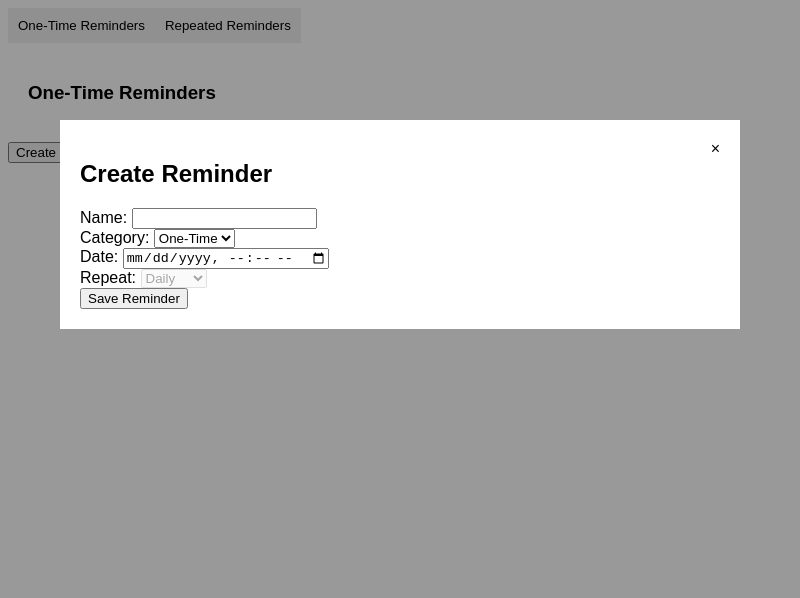
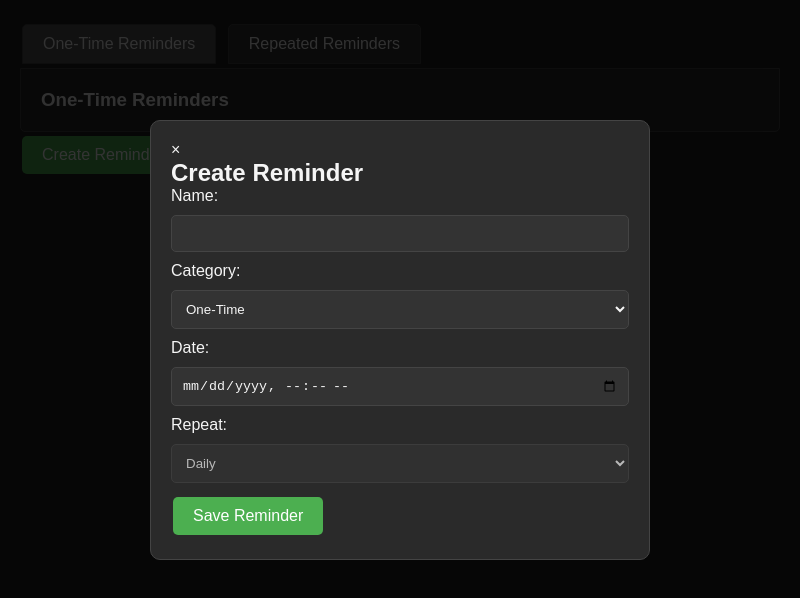
Before and after one commit to Victiniiiii/SushiReminder-Legacy, an Electron app: page index.html in a window 800 px wide. Both pictures are taken after a click on the button "Create Reminder". Drawn offline with Linux system fonts and the light colour scheme; no server answers.

Commit message:
some css

```diff
--- a/style.css
+++ b/style.css
@@ -1,29 +1,100 @@
+/* Basic reset */
+* {
+    margin: 0;
+    padding: 0;
+    box-sizing: border-box;
+}
+
+/* Dark mode background and text colors */
 body {
     font-family: Arial, sans-serif;
+    background-color: #1e1e1e;
+    color: #f5f5f5;
+    padding: 20px;
 }
 
-.tabs {
-	display: flex;
+/* Container styles */
+.container {
+    max-width: 1200px;
+    margin: 0 auto;
 }
 
+/* Header */
+header {
+    text-align: center;
+    margin-bottom: 20px;
+}
+
+header h1 {
+    font-size: 2.5em;
+    color: #dcdcdc;
+}
+
+/* Tabs */
 .tab-button {
-	padding: 10px;
+    background-color: #333;
+    border: 1px solid #444;
+    color: #f5f5f5;
+    padding: 10px 20px;
     cursor: pointer;
-	background-color: #f1f1f1;
-	border: none;
-	outline: none;
+    border-radius: 5px 5px 0 0;
+    margin-right: 5px;
+}
+
+.tab-button.active {
+    background-color: #555;
 }
 
 .tab-content {
     display: none;
     padding: 20px;
+    background-color: #2a2a2a;
+    border: 1px solid #444;
+    border-radius: 0 0 5px 5px;
 }
 
-.tab-content.active {
-	display: block;
+/* Reminders */
+.reminder {
+    background-color: #333;
+    border: 1px solid #444;
+    border-radius: 5px;
+    padding: 10px;
+    margin: 10px 0;
 }
 
-.modal {
+.reminder:nth-child(odd) {
+    background-color: #2a2a2a;
+}
+
+/* Buttons */
+button {
+    background-color: #4CAF50;
+    color: white;
+    border: none;
+    padding: 10px 20px;
+    text-align: center;
+    text-decoration: none;
+    display: inline-block;
+    font-size: 16px;
+    margin: 4px 2px;
+    cursor: pointer;
+    border-radius: 5px;
+}
+
+button:hover {
+    background-color: #45a049;
+}
+
+button.close-btn {
+    background-color: #f44336;
+}
+
+button.close-btn:hover {
+    background-color: #da190b;
+}
+
+/* Modal */
+#reminderModal {
     display: none;
     position: fixed;
     z-index: 1;
@@ -31,17 +102,46 @@ body {
     top: 0;
     width: 100%;
     height: 100%;
-	background-color: rgba(0, 0, 0, 0.4);
+    overflow: auto;
+    background-color: rgba(0, 0, 0, 0.8);
 }
 
 .modal-content {
-	background-color: #fff;
+    background-color: #2a2a2a;
     margin: 15% auto;
     padding: 20px;
+    border: 1px solid #444;
+    border-radius: 10px;
     width: 80%;
+    max-width: 500px;
 }
 
-.close-btn {
+.modal-content input,
+.modal-content select {
+    width: 100%;
+    padding: 10px;
+    margin: 10px 0;
+    border: 1px solid #444;
+    border-radius: 5px;
+    background-color: #333;
+    color: #f5f5f5;
+}
+
+.modal-content input:focus,
+.modal-content select:focus {
+    border-color: #4CAF50;
+    outline: none;
+}
+
+.close {
+    color: #f5f5f5;
     float: right;
+    font-size: 28px;
+    font-weight: bold;
+}
+
+.close:hover {
+    color: #f44336;
+    text-decoration: none;
     cursor: pointer;
 }
```
Lines whose indentation alone changed are shown as unchanged.
